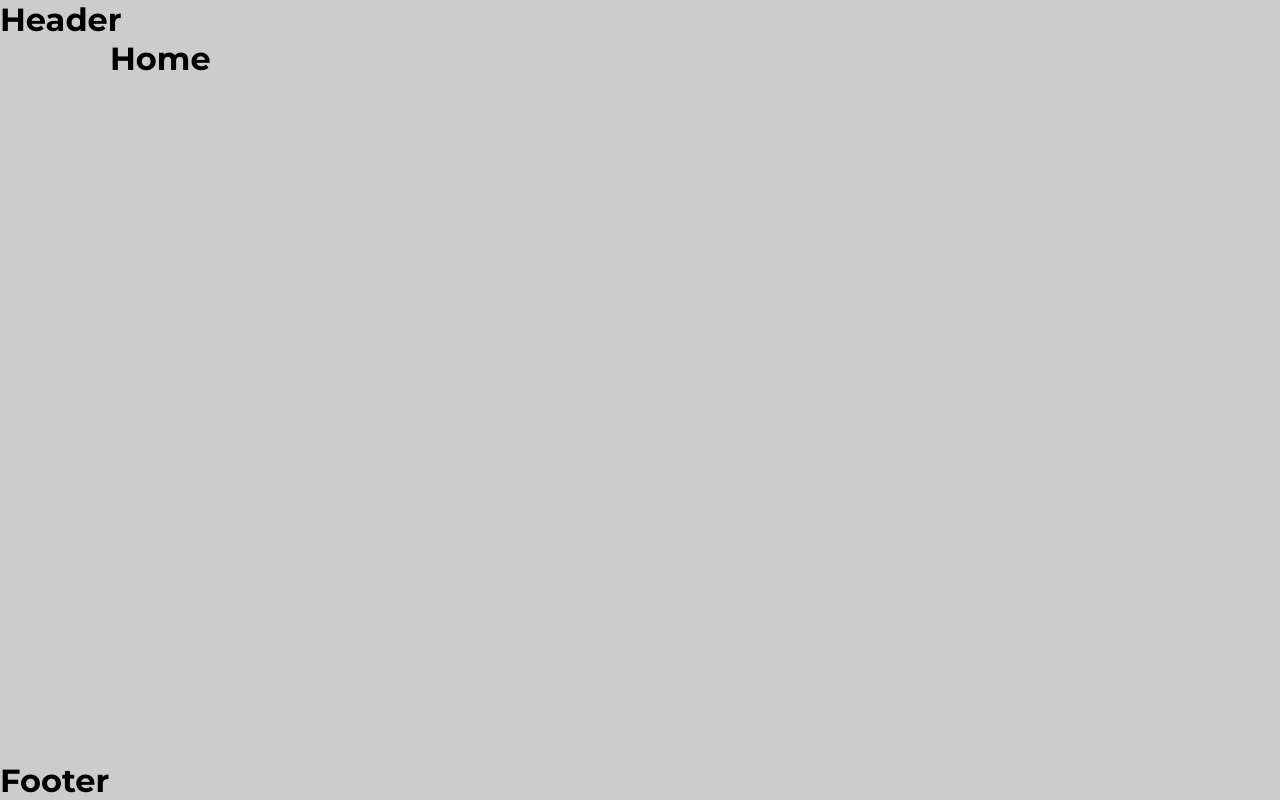
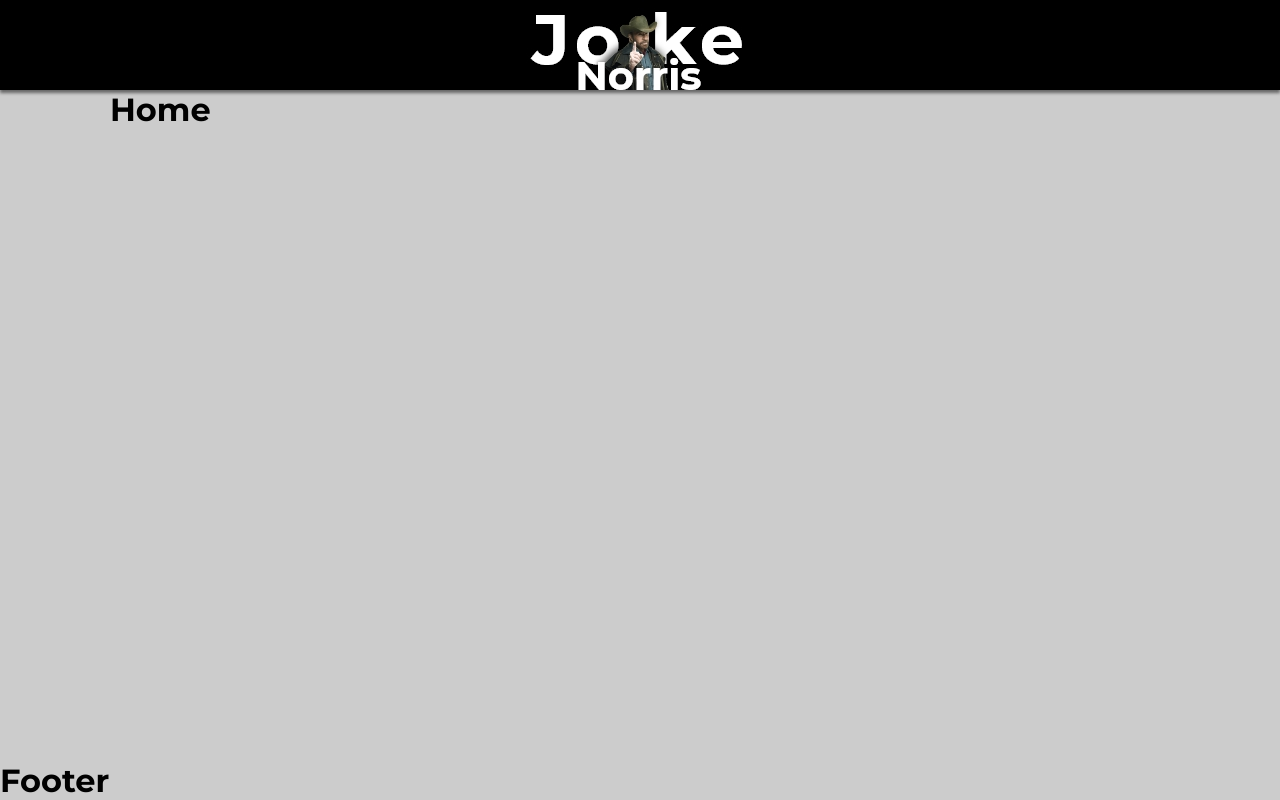
Before and after one commit to DouglasAmarelo/joke-norris, a React (Create React App) app: page / in a window 1280 px wide. Built offline with nearby package versions, Linux system fonts and the light colour scheme.

Commit message:
:skull: Criação do componente header

```diff
--- a/src/components/Header/index.js
+++ b/src/components/Header/index.js
@@ -1,8 +1,18 @@
 import React from 'react';
+import { Link } from 'react-router-dom';
+
+import * as S from './styles';
+import jokeNorrisLogo from '../../assets/images/joke-norris-logo.jpg';
 
 const Header = () => {
 	return(
-		<h1>Header</h1>
+		<S.Header>
+			<div className="container">
+				<Link to="/" title="Home">
+					<img src={jokeNorrisLogo} alt="Joke Norris"/>
+				</Link>
+			</div>
+		</S.Header>
 	);
 };
 
--- /dev/null
+++ b/src/components/Header/styles.js
@@ -0,0 +1,21 @@
+import styled from 'styled-components';
+
+export const Header = styled.header`
+	background: #000;
+	box-shadow: 0 3px 3px 0 rgba(0, 0, 0, .5);
+	color: #fff;
+	height: 90px;
+
+	.container {
+		display: flex;
+		justify-content: center;
+	}
+
+	a { display: block; }
+
+	img {
+		display: block;
+		max-height: 100%;
+		width: auto;
+	}
+`;
```
Also changed, not shown: src/assets/images/joke-norris-logo.jpg (added), 1 other file (tests, documents, lock files or other folders).
